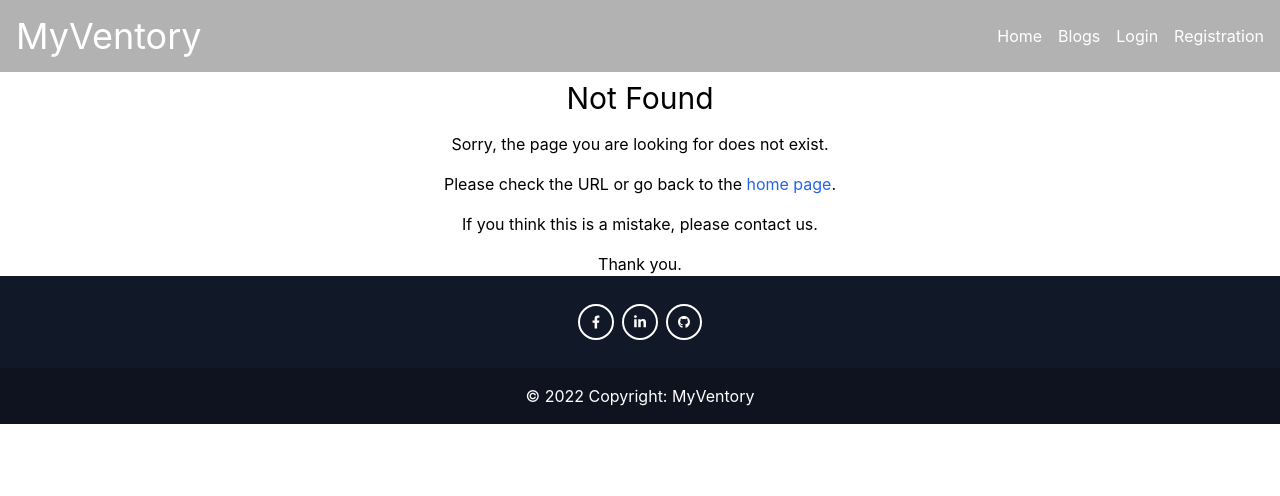
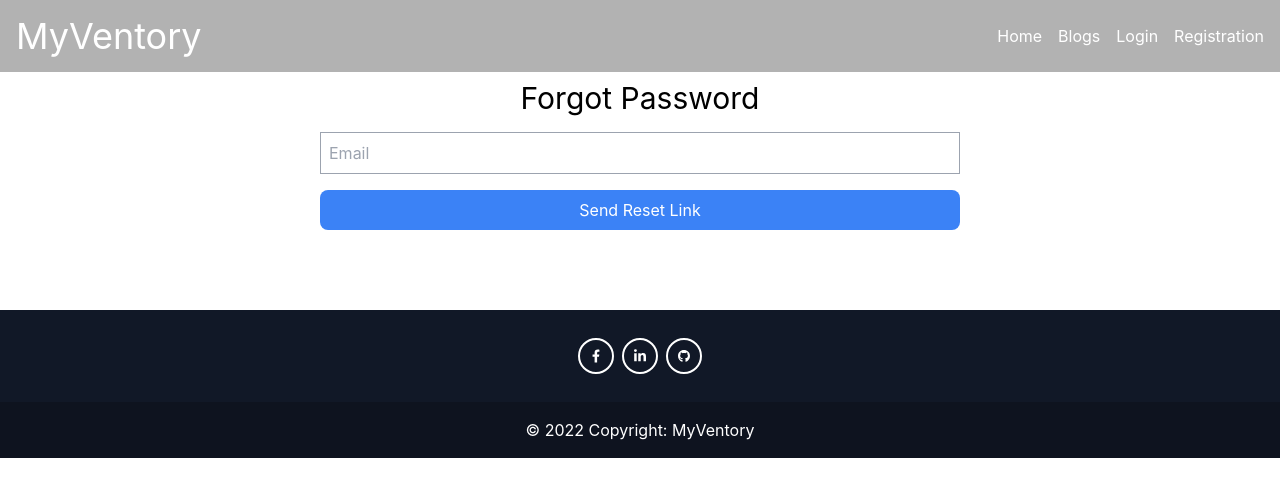
Before and after one commit to nhridoy/warehouse-management-client-side, a React (Create React App) app: page /reset-password in a window 1280 px wide. Shown: the top 496 px of the page. Built offline with nearby package versions, Linux system fonts and the light colour scheme; no server answers.

Commit message:
Reset Password Done

```diff
--- a/src/App.js
+++ b/src/App.js
@@ -1,14 +1,17 @@
 import { Route, Routes } from "react-router-dom";
+import { ToastContainer } from "react-toastify";
 import "./App.css";
 import Footer from "./components/Footer/Footer";
 import Header from "./components/Header/Header";
 import AddNew from "./pages/AddNew/AddNew";
 import AllProduct from "./pages/AllProduct/AllProduct";
+import ForgotPassword from "./pages/ForgotPassword/ForgotPassword";
 import Home from "./pages/Home/Home";
 import Inventory from "./pages/Inventory/Inventory";
 import Login from "./pages/Login/Login";
 import NotFound from "./pages/NotFound/NotFound";
 import Registration from "./pages/Registration/Registration";
+import "react-toastify/dist/ReactToastify.min.css";
 
 function App() {
   return (
@@ -22,9 +25,11 @@ function App() {
         <Route path="/myitems" element={<AllProduct />} />
         <Route path="/login" element={<Login />} />
         <Route path="/register" element={<Registration />} />
+        <Route path="/reset-password" element={<ForgotPassword />} />
         <Route path="/*" element={<NotFound />} />
       </Routes>
       <Footer />
+      <ToastContainer />
     </div>
   );
 }
--- /dev/null
+++ b/src/pages/ForgotPassword/ForgotPassword.js
@@ -0,0 +1,59 @@
+import React from "react";
+import { useSendPasswordResetEmail } from "react-firebase-hooks/auth";
+import { useForm } from "react-hook-form";
+import auth from "../../firebase.init";
+import { AiOutlineLoading3Quarters } from "react-icons/ai";
+import { toast } from "react-toastify";
+
+const ForgotPassword = () => {
+  const [sendPasswordResetEmail, sending, error] =
+    useSendPasswordResetEmail(auth);
+  const {
+    register,
+    handleSubmit,
+    formState: { errors },
+  } = useForm();
+
+  const onSubmit = async (data) => {
+    await sendPasswordResetEmail(data.email).then(() => {
+      !error && toast.success("Email Sent");
+    });
+  };
+
+  return (
+    <div className="container mx-auto my-20">
+      <h2 className="text-3xl text-center my-4">Forgot Password</h2>
+      <form
+        onSubmit={handleSubmit(onSubmit)}
+        className="w-1/2 mx-auto flex flex-col gap-4"
+      >
+        <input
+          placeholder="Email"
+          type="email"
+          {...register("email", { required: true })}
+          className="border border-gray-400 p-2 w-full"
+        />
+        {errors.email && (
+          <span className="text-red-600">This field is required</span>
+        )}
+        {error && (
+          <span className="text-red-600">
+            Email Addess Provided is not Assosiated with any Account
+          </span>
+        )}
+        <button
+          type="submit"
+          className="bg-blue-500 text-white p-2 rounded-lg text-center flex justify-center items-center"
+        >
+          {sending ? (
+            <AiOutlineLoading3Quarters className="animate-spin m-1" />
+          ) : (
+            "Send Reset Link"
+          )}
+        </button>
+      </form>
+    </div>
+  );
+};
+
+export default ForgotPassword;
```
